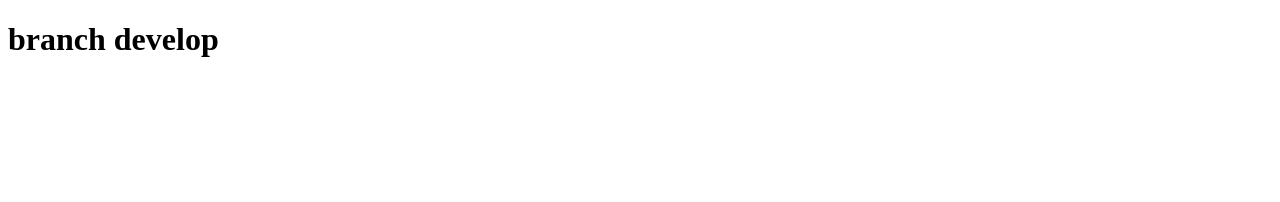
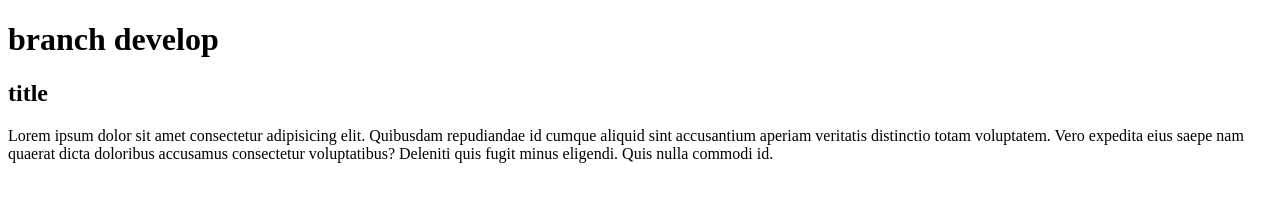
Before and after one commit to freshjsftm/git_branch, a plain HTML site: page index.html in a window 1280 px wide. Drawn offline with Linux system fonts and the light colour scheme.

Commit message:
Add section

```diff
--- a/index.html
+++ b/index.html
@@ -8,5 +8,9 @@
 </head>
 <body>
   <h1>branch develop</h1>
+  <section>
+    <h2>title</h2>
+    <p>Lorem ipsum dolor sit amet consectetur adipisicing elit. Quibusdam repudiandae id cumque aliquid sint accusantium aperiam veritatis distinctio totam voluptatem. Vero expedita eius saepe nam quaerat dicta doloribus accusamus consectetur voluptatibus? Deleniti quis fugit minus eligendi. Quis nulla commodi id.</p>
+  </section>
 </body>
 </html>
```
